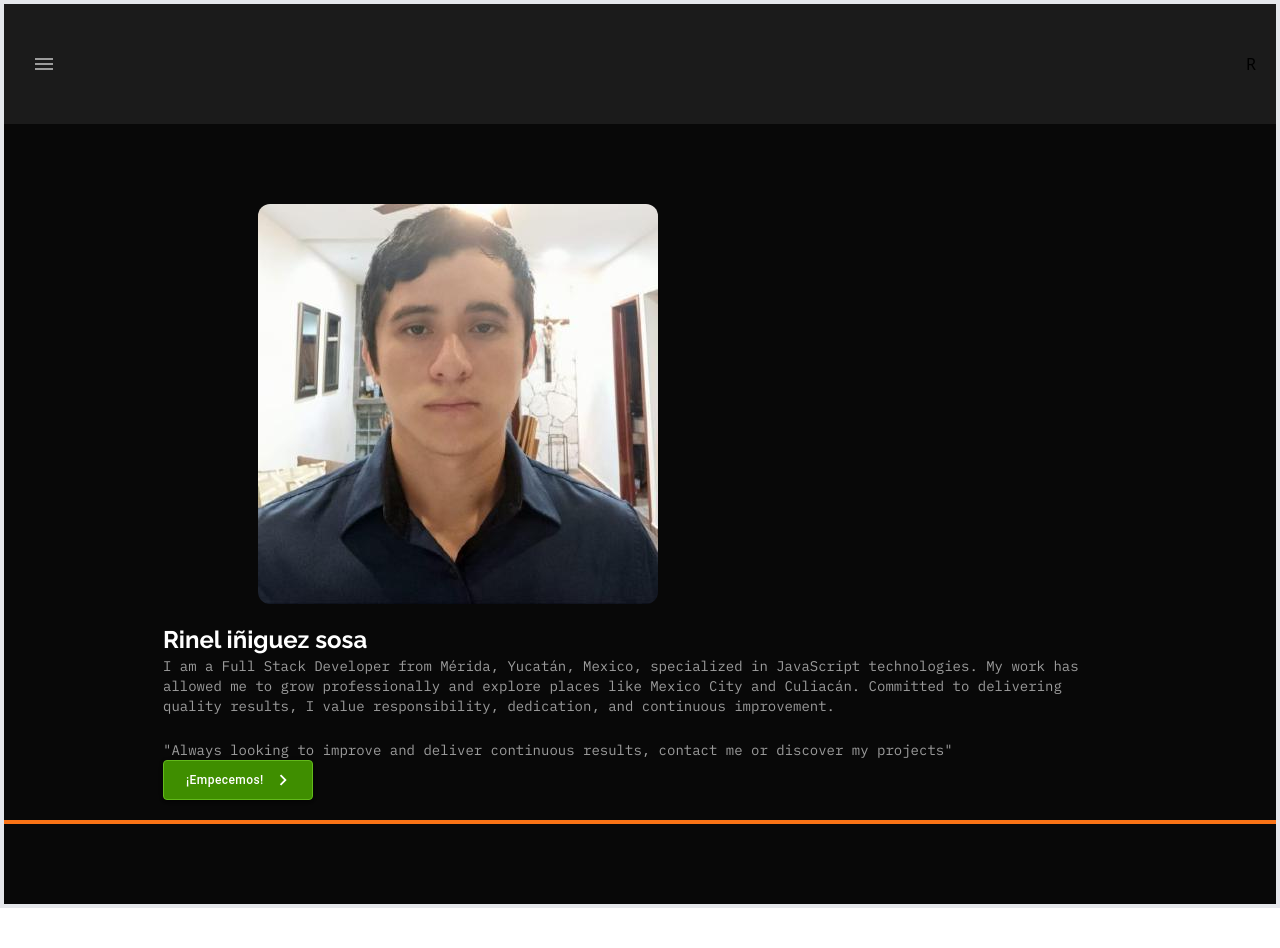
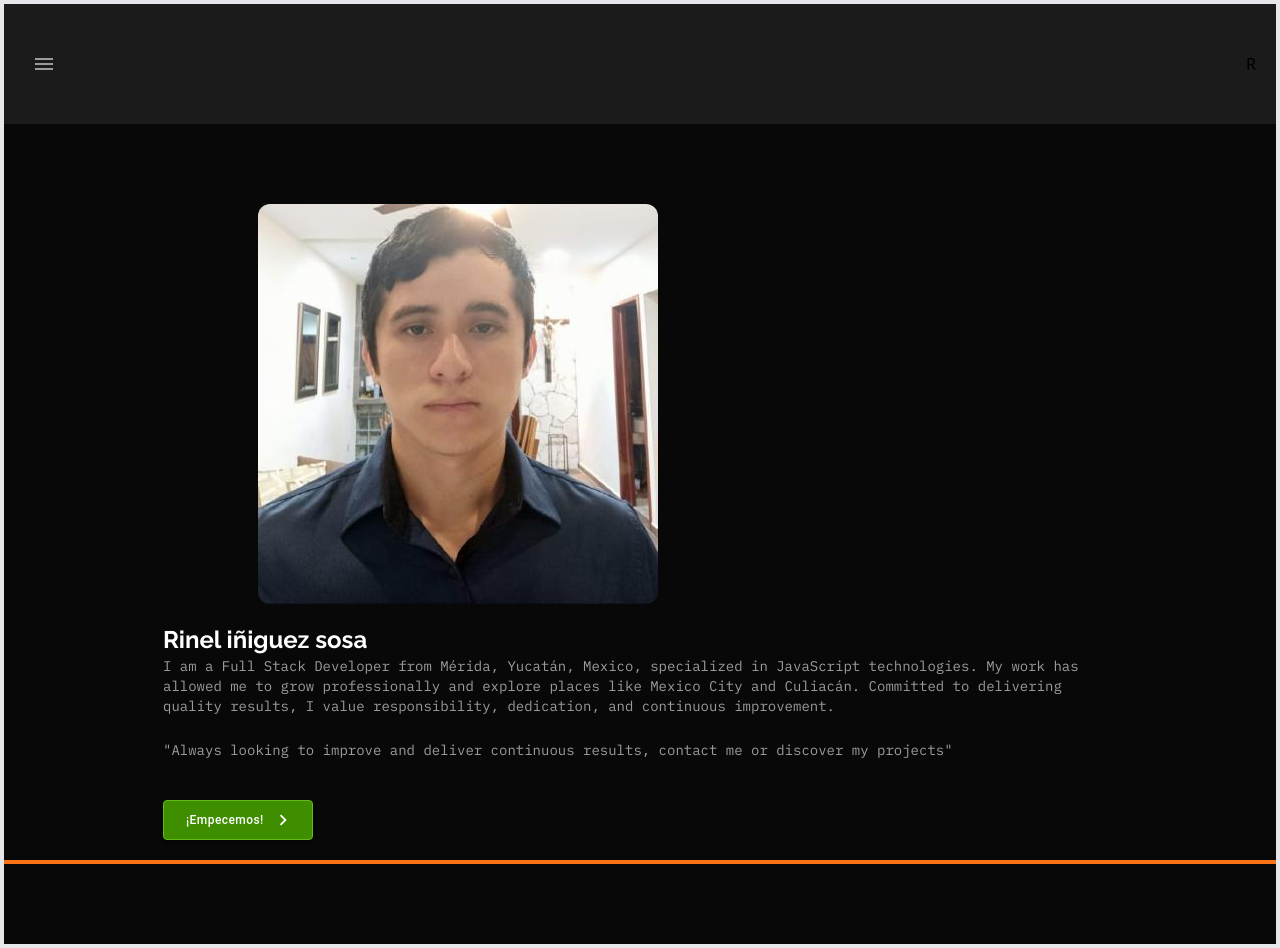
Before and after one commit to rineliniguezsosa/Portafolio, a React (Vite) app: page / in a window 1280 px wide. Before the commit the page ends 908 px from the top, so only its background shows below. Built offline with nearby package versions, Linux system fonts and the light colour scheme.

Commit message:
[FEAT] Estableciendo un margin top de 5 rem en el botón

```diff
--- a/src/App.tsx
+++ b/src/App.tsx
@@ -40,7 +40,7 @@ function App() {
                 // color='primary'
                 variant='contained'
                 size='large'
-                sx={{ textTransform:"none",background:'#3F8E00',border:'1px #62BA1B solid'}}
+                sx={{ textTransform:"none",background:'#3F8E00',border:'1px #62BA1B solid',marginTop:5}}
               >
                 <span className='text-xs'>¡Empecemos!</span>
               </ButtonMui>
```
